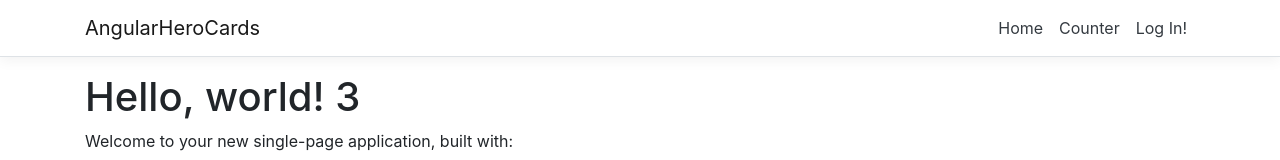
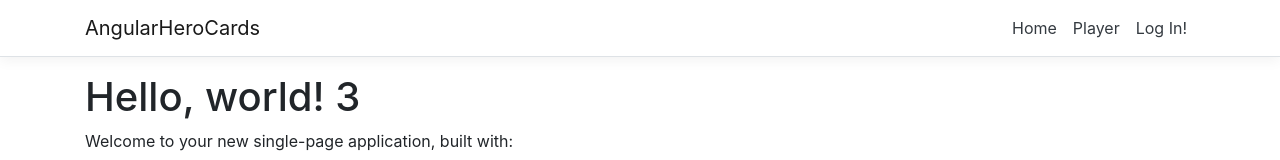
Before and after one commit to Dratp/HeroCardsAngular, an Angular app in the folder ClientApp/: page / in a window 1280 px wide. Shown: the top 160 px of the page. Built offline with nearby package versions, Linux system fonts and the light colour scheme.

Commit message:
changed button in nav bar to player for testing

```diff
--- a/ClientApp/src/app/nav-menu/nav-menu.component.html
+++ b/ClientApp/src/app/nav-menu/nav-menu.component.html
@@ -28,8 +28,8 @@
             <a class="nav-link text-dark" [routerLink]="['/']">Home</a>
           </li>
           <li class="nav-item" [routerLinkActive]="['link-active']">
-            <a class="nav-link text-dark" [routerLink]="['/counter']"
-              >Counter</a
+            <a class="nav-link text-dark" [routerLink]="['/player']"
+              >Player</a
             >
           </li>
           <li class="nav-item" [routerLinkActive]="['link-active']">
```
